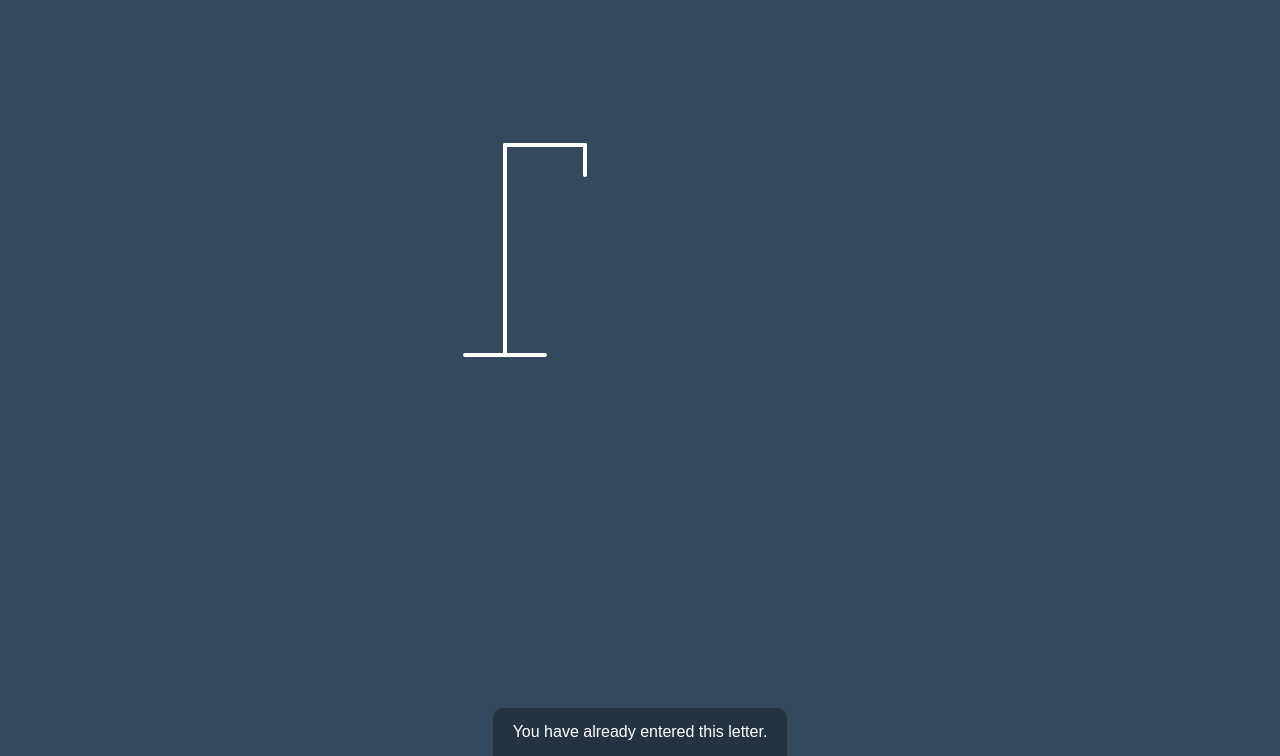
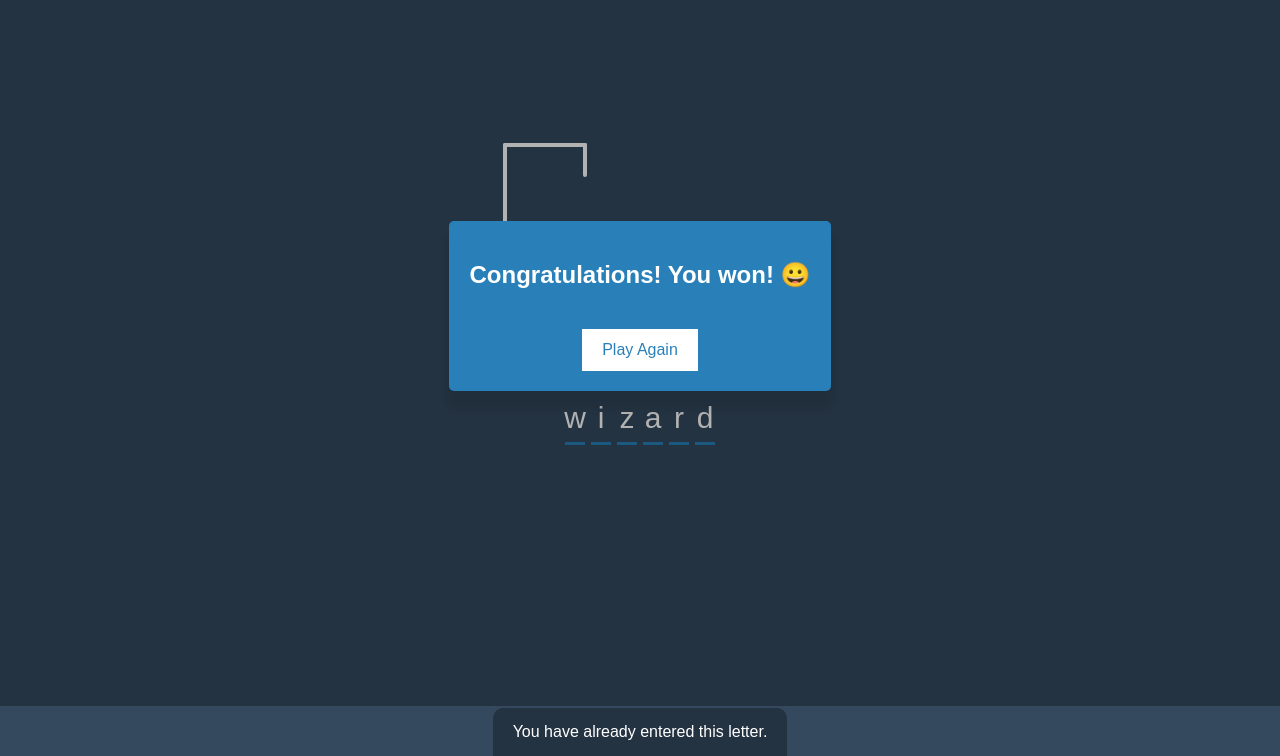
Before and after one commit to luketunnicliffe/Hangman-Game, a plain HTML site: page index.html in a window 1280 px wide. Shown: the part 94-850 px from the top of the page. Drawn offline with Linux system fonts and the light colour scheme.

Commit message:
Added CSS styles

```diff
--- a/index.html
+++ b/index.html
@@ -49,7 +49,7 @@
     </div>
 
     <!--Container for final message-->
-    <div class="pop-container" id="popup-container">
+    <div class="popup-container" id="popup-container">
         <div class="popup">
             <h2 id="final-message"></h2>
             <button id="play-button">Play Again</button>
--- a/script.js
+++ b/script.js
@@ -1,18 +1,21 @@
 const wordEl = document.getElementById('word');
 const wrongLettersEl = document.getElementById('wrong-letters');
 const playAgainBtn = document.getElementById('play-again');
-const popup = document.getElementById('popup-container');
+const popup = document.getElementById('popup-container');//const popup = document.getElementById('popup');
+
 const notification = document.getElementById('notification-center');
 const finalMessage = document.getElementById('final-message');
 
 
 const figureParts = document.querySelectorAll('.figure-part')
 
-const words = ['application', 'programming', 'interface', 'wizard'];
+const words = ['wizard'];
+
+const words2 = ['application', 'programming', 'interface', 'wizard'];
 
 let selectedWord = words[Math.floor(Math.random() * words.length)];
 
-const correctLetters = [];
+const correctLetters = ['w','i','z','a','r','d'];
 
 const wrongLetters = [];
 
@@ -20,12 +23,28 @@ const wrongLetters = [];
 //Show hidden word
 function displayWord(){
     wordEl.innerHTML = `
-    ${selectedWord}
+    ${selectedWord
     .split('')
-    .map(letter => `<span class="letter">${correctLetters.includes(letter) ? letter : ''}</span>
-    `)
+    .map(
+        letter => `
+        <span class="letter">
+        ${correctLetters.includes(letter) ? letter : ''}
+        </span>
+    `
+    )
     .join('')}
     `;
+
+    const innerWord = wordEl.innerText.replace(/\n/g, '');
+    console.log(wordEl.innerText);
+    console.log(innerWord);
+
+    if(innerWord===selectedWord){
+        console.log('match!');
+        finalMessage.innerText = 'Congratulations! You won! 😀';
+        popup.style.display = 'flex';
+
+    }
 }
 
-displayWord
+displayWord();
--- a/style.css
+++ b/style.css
@@ -80,10 +80,9 @@ h1 {
   bottom: 0;
   left: 0;
   right: 0;
-  display: flex;
-  /*display: none;*/
   align-items: center;
   justify-content: center;
+  display: none;
 }
 
 .popup {
@@ -92,7 +91,6 @@ h1 {
   box-shadow: 0 15px 10px 3px rgba(0, 0, 0, 0.1);
   padding: 20px;
   text-align: center;
-  display: none;
 }
 
 .popup button {
```
